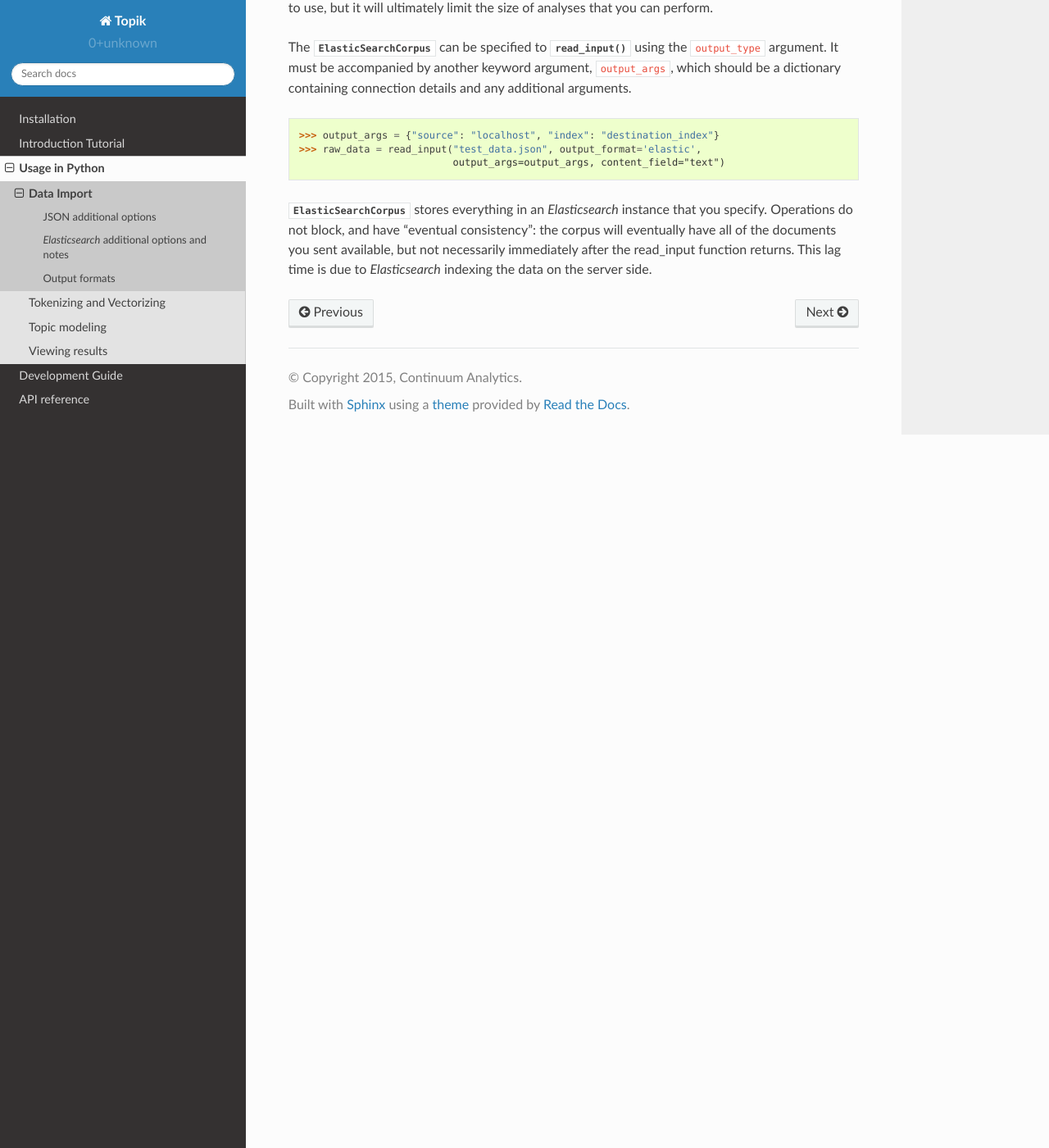
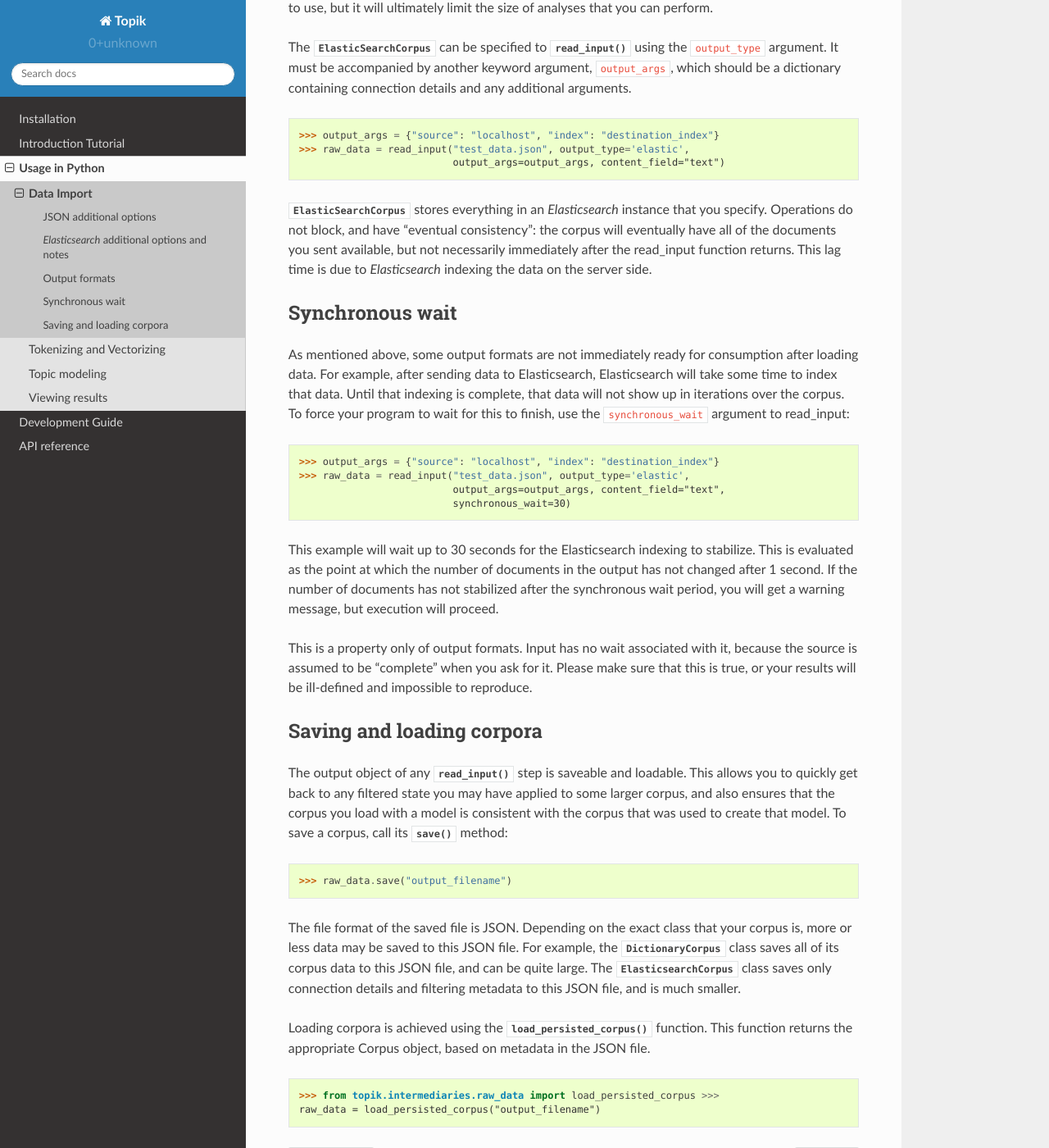
Before and after one commit to ContinuumIO/topik, a Sphinx documentation site: the page built from docs/read_input.rst, in a window 1280 px wide and 1400 px high, scrolled down 2434 px. Shown: the whole window at 82% size. Built offline with Sphinx 7.4.7 and the Read the Docs theme 2.0.0, drawn with Linux system fonts in a browser that asks for light colours; some of the changed text lies outside the part shown.

Commit message:
docs fixes; add sync_wait docs and corpus persist docs

```diff
--- a/docs/example.rst
+++ b/docs/example.rst
@@ -94,9 +94,9 @@ An example complete workflow would be the following:
 
    >>> from topik import read_input, registered_models
    >>> raw_data = read_input("reviews")
-   >>> raw_data.tokenize()
+   >>> tokenized_corpus = raw_data.tokenize()
    >>> n_topics = 10
-   >>> model = registered_models["LDA"](raw_data, n_topics)
+   >>> model = registered_models["LDA"](tokenized_corpus, n_topics)
    >>> from topik.viz import Termite
    >>> termite = Termite(model.termite_data(n_topics), "Termite Plot")
    >>> termite.plot('termite.html')
--- a/docs/read_input.rst
+++ b/docs/read_input.rst
@@ -73,7 +73,7 @@ contain only the contents of the '_source' field returned from the query.
 
 .. code-block:: python
 
-   >>> corpus = read_input(source="https://localhost/test_index", content_field="text")
+   >>> corpus = read_input(source="https://localhost:9200", index="test_index", content_field="text")
 
 
 Extra arguments passed by keyword are passed to the `Elasticsearch` instance
@@ -82,8 +82,8 @@ use SSL:
 
 .. code-block:: python
 
-   >>> corpus = read_input(source="https://user:secret@localhost:443/test_index",
-                           content_field="text", use_ssl=True)
+   >>> corpus = read_input(source="https://user:secret@localhost:9200",
+                           index="test_index", content_field="text", use_ssl=True)
 
 
 The source argument for Elasticsearch also supports multiple servers, though
@@ -92,7 +92,7 @@ this requires that you manually specify the 'elastic' source_type:
 .. code-block:: python
 
     >>> corpus = read_input(source=["https://server1", "https://server2"],
-                            content_field="text")
+                            index="test_index", source_type="elastic", content_field="text")
 
 
 For more information on server options, please refer to `Elasticsearch's
@@ -101,15 +101,15 @@ documentation <https://elasticsearch-py.readthedocs.org/en/master/>`_.
 Extra keyword arguments are also passed to the scroll helper that returns
 results. Of special note here, an additional ``query`` keyword argument can be
 passed to limit the records imported from the server. This query must follow the
-Elasticsearch query of filter DSL. For more information on Elasticsearch query
-DSL, please refer to `Elasticsearch's DSL
-docs <https://www.elastic.co/guide/en/elasticsearch/reference/current/query-dsl.html>`_.
+Elasticsearch query DSL. For more information on Elasticsearch query DSL, please
+refer to `Elasticsearch's DSL docs
+<https://www.elastic.co/guide/en/elasticsearch/reference/current/query-dsl.html>`_.
 
 .. code-block:: python
 
    >>> query = "{"filtered": {"query": {"match": { "tweet": "full text search"}}}}"
-   >>> corpus = read_input(source="https://localhost/test_index", content_field="tweet",
-                           query=query)
+   >>> corpus = read_input(source="https://localhost:9200", index="test_index",
+                           content_field="tweet", query=query)
 
 
 Output formats
@@ -145,7 +145,7 @@ dictionary containing connection details and any additional arguments.
 .. code-block:: python
 
     >>> output_args = {"source": "localhost", "index": "destination_index"}
-    >>> raw_data = read_input("test_data.json", output_format='elastic',
+    >>> raw_data = read_input("test_data.json", output_type='elastic',
                               output_args=output_args, content_field="text")
 
 
@@ -154,3 +154,62 @@ that you specify. Operations do not block, and have "eventual consistency": the
 corpus will eventually have all of the documents you sent available, but not
 necessarily immediately after the read_input function returns. This lag time is
 due to `Elasticsearch` indexing the data on the server side.
+
+
+Synchronous wait
+================
+
+As mentioned above, some output formats are not immediately ready for
+consumption after loading data. For example, after sending data to
+Elasticsearch, Elasticsearch will take some time to index that data. Until that
+indexing is complete, that data will not show up in iterations over the corpus.
+To force your program to wait for this to finish, use the ``synchronous_wait``
+argument to read_input:
+
+.. code-block:: python
+
+    >>> output_args = {"source": "localhost", "index": "destination_index"}
+    >>> raw_data = read_input("test_data.json", output_type='elastic',
+                              output_args=output_args, content_field="text",
+                              synchronous_wait=30)
+
+
+This example will wait up to 30 seconds for the Elasticsearch indexing to stabilize.
+This is evaluated as the point at which the number of documents in the output has
+not changed after 1 second.  If the number of documents has not stabilized after the
+synchronous wait period, you will get a warning message, but execution will proceed.
+
+This is a property only of output formats. Input has no wait associated with it,
+because the source is assumed to be "complete" when you ask for it. Please make
+sure that this is true, or your results will be ill-defined and impossible to
+reproduce.
+
+Saving and loading corpora
+==========================
+
+The output object of any :func:`~.read_input` step is saveable and loadable.
+This allows you to quickly get back to any filtered state you may have applied
+to some larger corpus, and also ensures that the corpus you load with a model is
+consistent with the corpus that was used to create that model. To save a corpus,
+call its :meth:`~.CorpusBase.save` method:
+
+.. code-block:: python
+
+    >>> raw_data.save("output_filename")
+
+
+The file format of the saved file is JSON. Depending on the exact class that
+your corpus is, more or less data may be saved to this JSON file. For example,
+the :class:`~.DictionaryCorpus` class saves all of its corpus data to this JSON
+file, and can be quite large. The :class:`~.ElasticsearchCorpus` class saves
+only connection details and filtering metadata to this JSON file, and is much
+smaller.
+
+Loading corpora is achieved using the :func:`~.load_persisted_corpus` function.
+This function returns the appropriate Corpus object, based on metadata in the
+JSON file.
+
+.. code-block:: python
+
+    >>> from topik.intermediaries.raw_data import load_persisted_corpus >>>
+    raw_data = load_persisted_corpus("output_filename")
--- a/docs/topic_modeling.rst
+++ b/docs/topic_modeling.rst
@@ -11,7 +11,7 @@ Currently, Topik provides interfaces to or implements two topic modeling
 algorithms, LDA (latent dirichlet allocation) and PLSA (probablistic latent
 semantic analysis). LDA and PLSA are closely related, with LDA being a slightly
 more recent development. The authoritative sources on LDA and PLSA are `Blei,
-Ng, Jordan (20003) <http://jmlr.csail.mit.edu/papers/v3/blei03a.html>`_, and
+Ng, Jordan (2003) <http://jmlr.csail.mit.edu/papers/v3/blei03a.html>`_, and
 `Hoffman (1999) <http://www.cs.brown.edu/people/th/papers/Hofmann-UAI99.pdf>`_,
 respectively.
 
```
Also changed, not shown: docs/tokenization.rst (+34 -9 lines).
